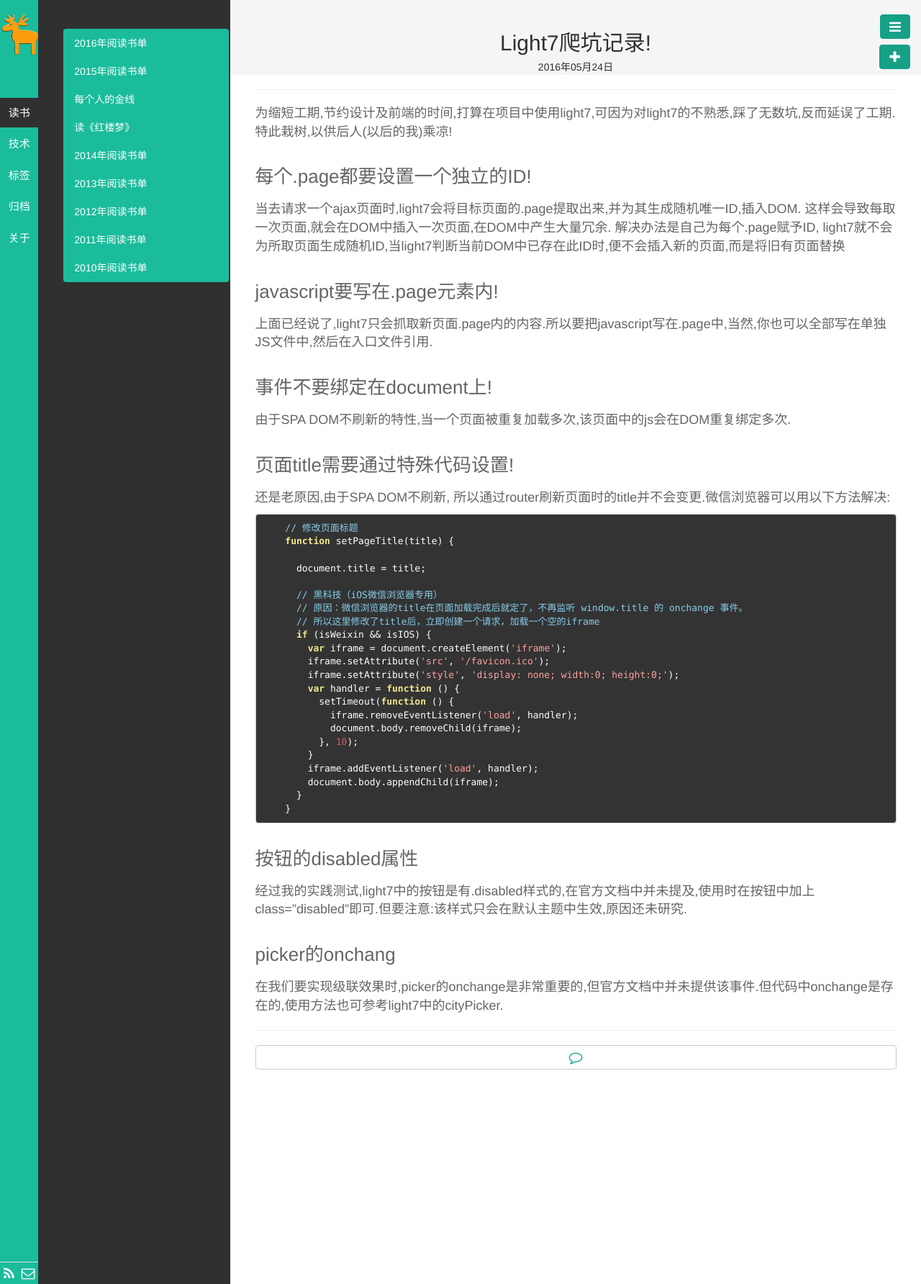
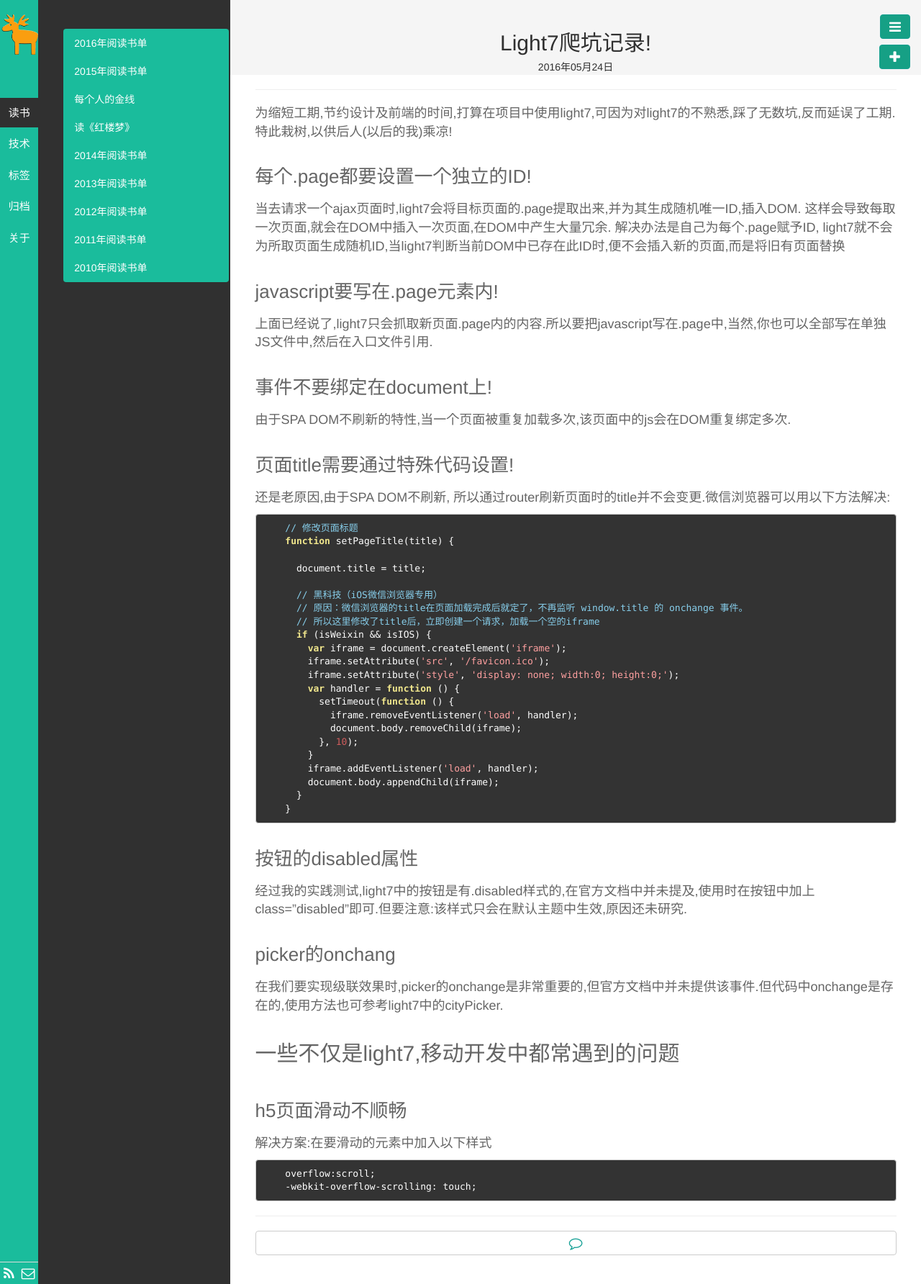
Before and after one commit to cnny/cnny.github.io, a Jekyll site: the page built from _posts/前端/2016-05-24-Light7-First-Use.md, in a window 1280 px wide. Shown: the whole page at 72% size. Built offline with Jekyll 4.4.1, drawn with Linux system fonts in a browser that asks for light colours; Markdown is read by kramdown in place of the engine named in the settings.

Commit message:
20160524

````diff
--- a/_posts/前端/2016-05-24-Light7-First-Use.md
+++ b/_posts/前端/2016-05-24-Light7-First-Use.md
@@ -54,3 +54,12 @@
 
 ###picker的onchang
 在我们要实现级联效果时,picker的onchange是非常重要的,但官方文档中并未提供该事件.但代码中onchange是存在的,使用方法也可参考light7中的cityPicker.
+
+##一些不仅是light7,移动开发中都常遇到的问题
+###h5页面滑动不顺畅
+解决方案:在要滑动的元素中加入以下样式
+
+```
+    overflow:scroll;
+    -webkit-overflow-scrolling: touch;
+```
````
